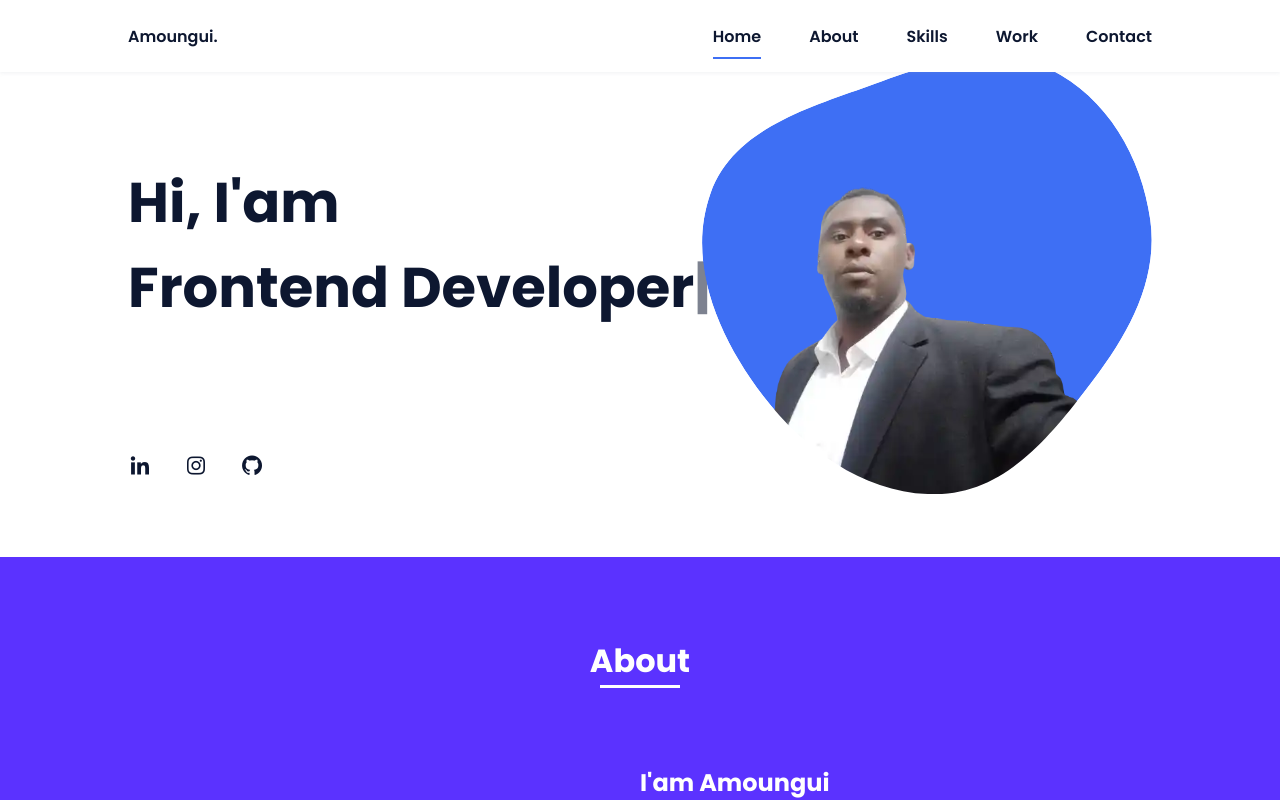
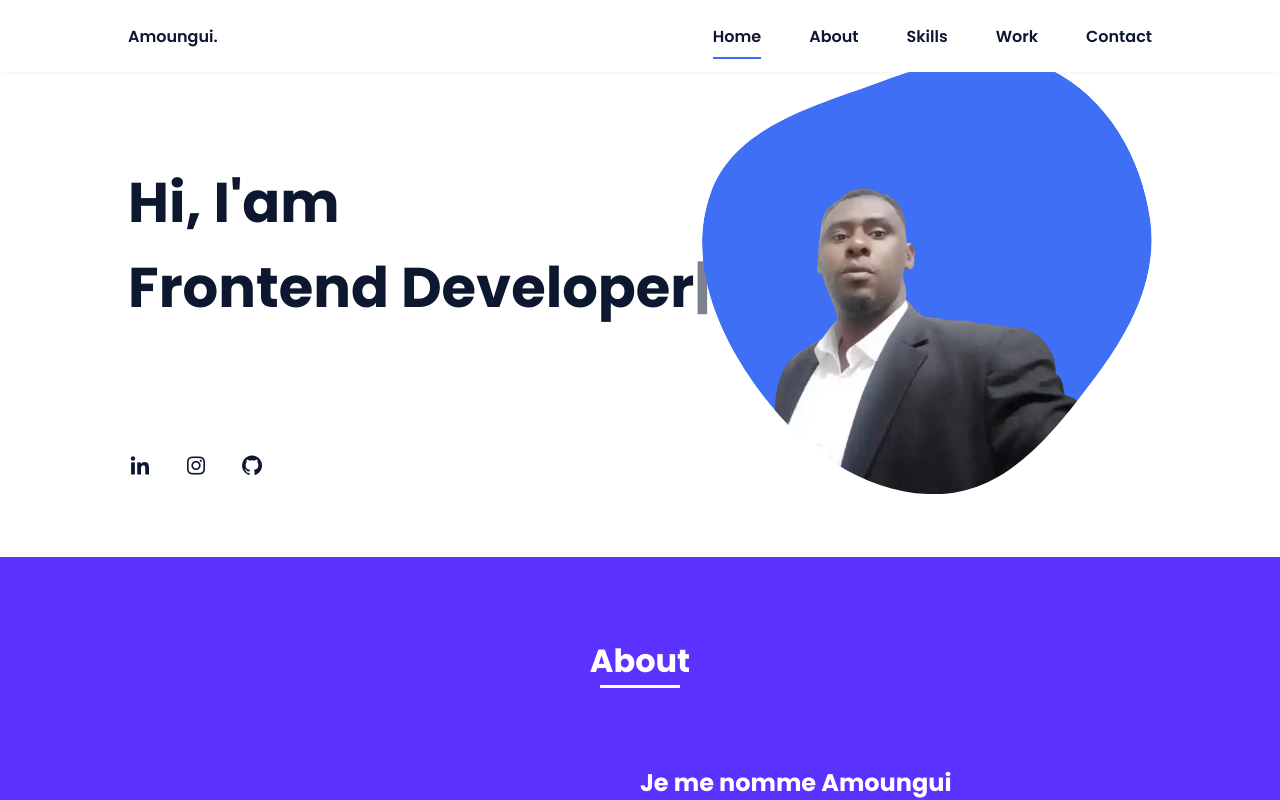
Before and after one commit to amoungui/porfolio, a React (Create React App) app: page / in a window 1280 px wide. Shown: the top 800 px of the page. Built offline with nearby package versions, Linux system fonts and the light colour scheme.

Commit message:
change subttle from english to french

```diff
--- a/src/Pages/Home/Home.jsx
+++ b/src/Pages/Home/Home.jsx
@@ -105,7 +105,7 @@ const Home = () => {
           </div>
 
           <div>
-            <h2 className="about__subtitle">I'am Amoungui</h2>
+            <h2 className="about__subtitle">Je me nomme Amoungui</h2>
             <p className="about__text">
               Je suis un développeur passionné avec une solide maîtrise des technologies du web
               . Voici mes compétences clés : <br />- JavaScript : J'ai un
```
